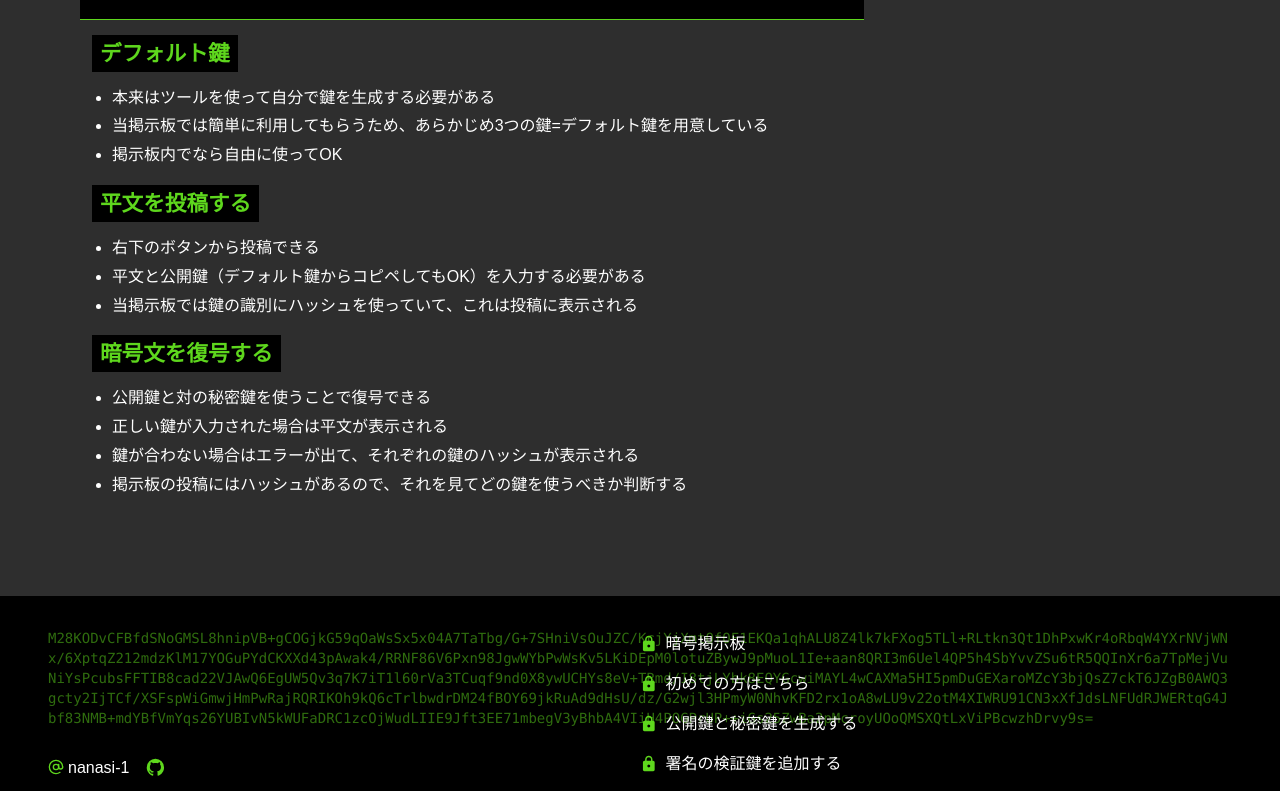
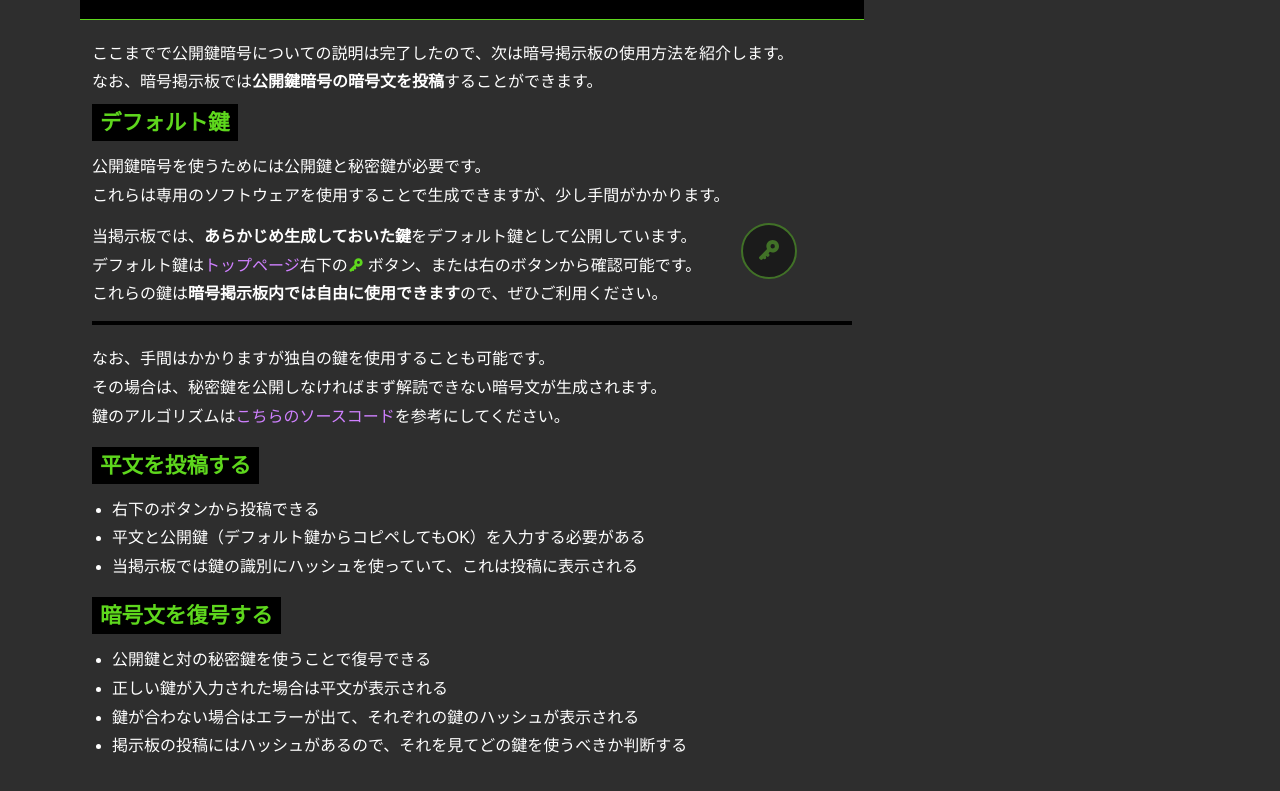
Before and after one commit to nanasi-1/encrypted-board, a Next.js app: page /about in a window 1280 px wide. Shown: the part 2849-3640 px from the top of the page. Built offline with nearby package versions, Linux system fonts and the light colour scheme.

Commit message:
デフォルト鍵を表示するボタンを配置

```diff
--- a/src/app/about/(components)/sections/how-to-use.tsx
+++ /dev/null
@@ -1,33 +0,0 @@
-import { Section, Section2 } from "../ui";
-
-export default function HowToUse() {
-  return (
-    <Section
-      id="how-to-use"
-      title="暗号掲示板の使い方"
-    >
-      <Section2 title="デフォルト鍵" id="default-key">
-        <ul>
-          <li>本来はツールを使って自分で鍵を生成する必要がある</li>
-          <li>当掲示板では簡単に利用してもらうため、あらかじめ3つの鍵=デフォルト鍵を用意している</li>
-          <li>掲示板内でなら自由に使ってOK</li>
-        </ul>
-      </Section2>
-      <Section2 title="平文を投稿する">
-        <ul>
-          <li>右下のボタンから投稿できる</li>
-          <li>平文と公開鍵（デフォルト鍵からコピペしてもOK）を入力する必要がある</li>
-          <li>当掲示板では鍵の識別にハッシュを使っていて、これは投稿に表示される</li>
-        </ul>
-      </Section2>
-      <Section2 title="暗号文を復号する">
-        <ul>
-          <li>公開鍵と対の秘密鍵を使うことで復号できる</li>
-          <li>正しい鍵が入力された場合は平文が表示される</li>
-          <li>鍵が合わない場合はエラーが出て、それぞれの鍵のハッシュが表示される</li>
-          <li>掲示板の投稿にはハッシュがあるので、それを見てどの鍵を使うべきか判断する</li>
-        </ul>
-      </Section2>
-    </Section>
-  )
-}
--- /dev/null
+++ b/src/app/about/(components)/sections/how-to-use/index.tsx
@@ -0,0 +1,61 @@
+import Link from "next/link";
+import { EffectWrapper, Section, Section2 } from "../../ui";
+import { Icones, KeyIcon } from "@/components/ui/icons";
+import ShowDefaultKeyButton from "@/app/(components)/default-keys/show-button";
+
+export default function HowToUse() {
+  return (
+    <Section
+      id="how-to-use"
+      title="暗号掲示板の使い方"
+    >
+      <p>
+        ここまでで公開鍵暗号についての説明は完了したので、次は暗号掲示板の使用方法を紹介します。<br />
+        なお、暗号掲示板では<strong>公開鍵暗号の暗号文を投稿</strong>することができます。<br />
+      </p>
+      <Section2 title="デフォルト鍵" id="default-key">
+        <p>
+          公開鍵暗号を使うためには公開鍵と秘密鍵が必要です。<br />
+          これらは専用のソフトウェアを使用することで生成できますが、少し手間がかかります。<br />
+        </p>
+        <div className="relative flex gap-x-10">
+          <p>
+            当掲示板では、<strong>あらかじめ生成しておいた鍵</strong>をデフォルト鍵として公開しています。<br />
+            デフォルト鍵は
+            <Link href="/">トップページ</Link>
+            右下の
+            <Icones Icon={KeyIcon} position="left-of-text" />
+            ボタン、または右のボタンから確認可能です。<br />
+            これらの鍵は<strong>暗号掲示板内では自由に使用できます</strong>ので、ぜひご利用ください。<br />
+          </p>
+          <EffectWrapper className="select-all opacity-100 relative z-0">
+            <ShowDefaultKeyButton />
+          </EffectWrapper>
+        </div>
+        <hr className="mb-5 border-black border-2" />
+        <p>
+          なお、手間はかかりますが独自の鍵を使用することも可能です。<br />
+          その場合は、秘密鍵を公開しなければまず解読できない暗号文が生成されます。<br />
+          鍵のアルゴリズムは
+          <a href="https://github.com/nanasi-1/encrypted-board/blob/212d26396f20b0de57eb5d23b9477c5294966c4c/src/lib/generate-key.ts#L10-L23">こちらのソースコード</a>
+          を参考にしてください。<br />
+        </p>
+      </Section2>
+      <Section2 title="平文を投稿する">
+        <ul>
+          <li>右下のボタンから投稿できる</li>
+          <li>平文と公開鍵（デフォルト鍵からコピペしてもOK）を入力する必要がある</li>
+          <li>当掲示板では鍵の識別にハッシュを使っていて、これは投稿に表示される</li>
+        </ul>
+      </Section2>
+      <Section2 title="暗号文を復号する">
+        <ul>
+          <li>公開鍵と対の秘密鍵を使うことで復号できる</li>
+          <li>正しい鍵が入力された場合は平文が表示される</li>
+          <li>鍵が合わない場合はエラーが出て、それぞれの鍵のハッシュが表示される</li>
+          <li>掲示板の投稿にはハッシュがあるので、それを見てどの鍵を使うべきか判断する</li>
+        </ul>
+      </Section2>
+    </Section>
+  )
+}
```
